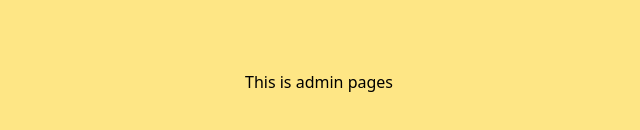
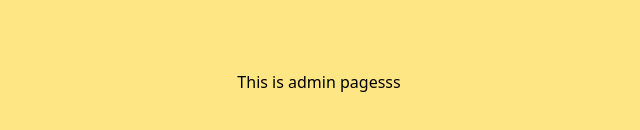
Before and after one commit to chanakaekanayaka/online-shopping-frontend-mern, a React (Vite) app: page /admin in a window 1280 px wide. Shown: the part 318-448 px from the top of the page, without its empty margins (321-961 px from the left). Built offline with nearby package versions, Linux system fonts and the light colour scheme.

Commit message:
initilized⏫

```diff
--- a/src/pages/adminPage.jsx
+++ b/src/pages/adminPage.jsx
@@ -3,7 +3,7 @@ export default function Admin(){
     return(
         <div>
 
-            <h1>This is admin pages</h1>
+            <h1>This is admin pagesss</h1>
 
         </div>
     );
```
